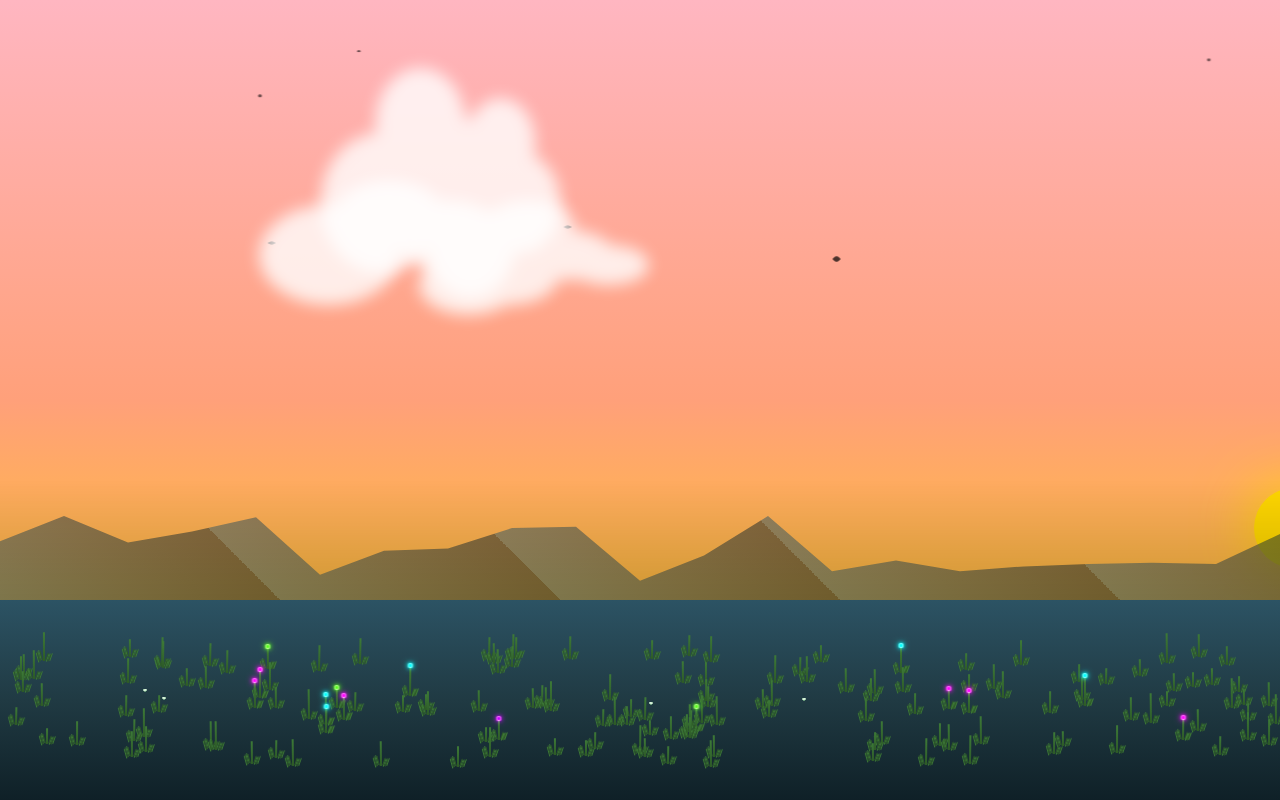
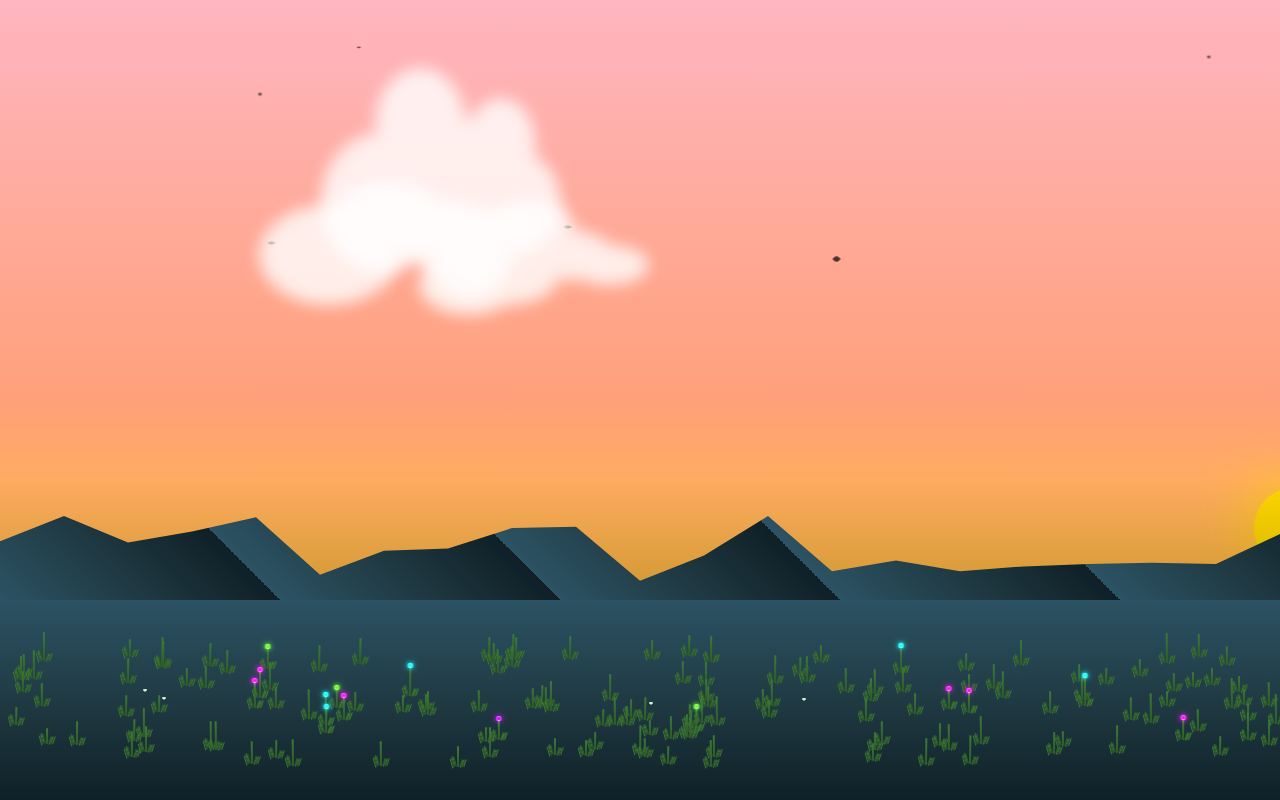
Before and after one commit to chrisdoornink/worlday, a Next.js app: page / in a window 1280 px wide. Built offline with nearby package versions, Linux system fonts and the light colour scheme.

Commit message:
opaque mountains

```diff
--- a/app/components/worlday/components/mountains/styles.module.css
+++ b/app/components/worlday/components/mountains/styles.module.css
@@ -6,9 +6,9 @@
   height: 15vh;
   background: repeating-linear-gradient(
     45deg,
-    rgba(44, 83, 100, 0.5) 0%,
-    rgba(32, 58, 67, 0.5) 10%,
-    rgba(15, 32, 39, 0.5) 20%
+    rgba(44, 83, 100, 1) 0%,
+    rgba(32, 58, 67, 1) 10%,
+    rgba(15, 32, 39, 1) 20%
   );
   transition: all 3s ease;
   z-index: 1;
--- a/app/components/worlday/hooks/useBirds.ts
+++ b/app/components/worlday/hooks/useBirds.ts
@@ -40,7 +40,7 @@ export const useBirds = (weather: Weather) => {
     const baseTop = 5 + Math.random() * 15; // Base position for the group
     const verticalOffset = (groupSpread / totalInGroup) * groupPosition; // Distribute birds vertically
     const horizontalOffset = Math.random() * 10; // Slight horizontal variation within group
-    const floatRange = 5 + Math.random() * 10; // 5-15px float range
+    const floatRange = 2 + Math.random() * 4; // 2-6px float range
     const floatDuration = 2 + Math.random() * 2; // 2-4 second float cycle
 
     console.log('Generating bird with wind:', wind);
--- a/app/components/worlday/styles/landscape.module.css
+++ b/app/components/worlday/styles/landscape.module.css
@@ -65,9 +65,9 @@
   background:
     repeating-linear-gradient(
       45deg,
-      rgba(44, 83, 100, 0.5) 0%,
-      rgba(32, 58, 67, 0.5) 10%,
-      rgba(15, 32, 39, 0.5) 20%
+      rgba(44, 83, 100, 1) 0%,
+      rgba(32, 58, 67, 1) 10%,
+      rgba(15, 32, 39, 1) 20%
     );
   clip-path: polygon(
     0% 100%,
```
